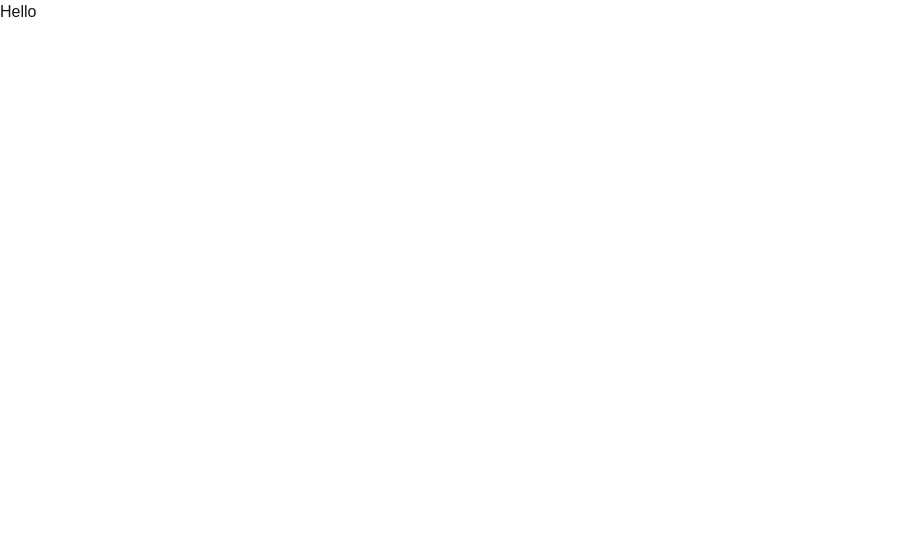
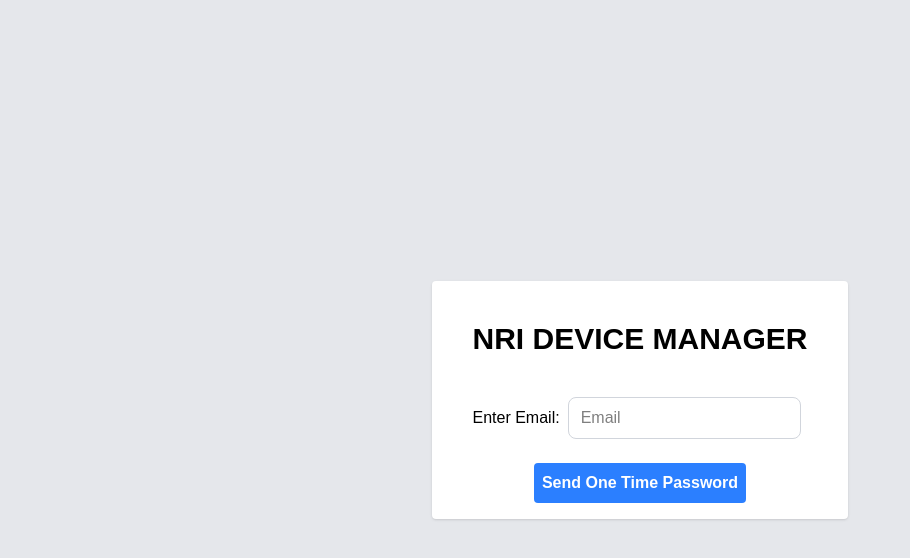
Before and after one commit to J-Isaiah/nri_device_lab, a Next.js app: page /login in a window 1280 px wide. Shown: the top 558 px of the page, without its empty margins (0-910 px from the left). Built offline with nearby package versions, Linux system fonts and the light colour scheme; no server answers.

Commit message:
added otp scrren and logic

```diff
--- a/package.json
+++ b/package.json
@@ -9,6 +9,7 @@
     "lint": "next lint"
   },
   "dependencies": {
+    "@supabase/ssr": "^0.6.1",
     "@supabase/supabase-js": "^2.54.0",
     "next": "15.3.5",
     "react": "^19.0.0",
--- a/src/app/(public)/login/page.tsx
+++ b/src/app/(public)/login/page.tsx
@@ -1,5 +1,78 @@
+"use client";
 import React from "react";
+import { useState } from "react";
+import { createClient } from "@/utils/supabase/browser";
 
-export default function LogIn() {
-    return <h1>Hello</h1>
+export default function Login() {
+  const supabase = createClient();
+  const [userEmail, setUserEmail] = useState("");
+  const [userOtp, setUserOtp] = useState("");
+
+  async function sendOtp(): Promise<void> {
+    const { data, error } = await supabase.auth.signInWithOtp({
+      email: userEmail,
+      options: {
+        emailRedirectTo: "google.com",
+        shouldCreateUser: true,
+      },
+    });
+  }
+  async function verify() {
+    const {
+      data: { session },
+      error,
+    } = await supabase.auth.verifyOtp({
+      email: userEmail,
+      token: userOtp,
+      type: "email",
+    });
+    console.log(session, error);
+  }
+
+  async function handleSubmit(e: React.FormEvent<HTMLFormElement>) {
+    console.log("Submitting form");
+    e.preventDefault();
+    await sendOtp();
+  }
+
+  async function handleInput(event: React.ChangeEvent<HTMLInputElement>) {
+    setUserEmail(event.target.value);
+  }
+
+  return (
+    <main className="flex min-h-screen items-center justify-center bg-gray-200">
+      <div className="bg-white pl-10 pr-10 pt-10 rounded shadow">
+        <div>
+          <h1 className="text-black text-3xl text-center mb-10 font-bold">
+            NRI DEVICE MANAGER
+          </h1>
+        </div>
+        <div className="flex flex-col mb-4">
+          <form onSubmit={handleSubmit}>
+            <label htmlFor="userEmail" className="text-black mr-2">
+              Enter Email:
+            </label>
+            <input
+              type="email"
+              required
+              autoComplete="email"
+              value={userEmail}
+              id="userEmail"
+              onChange={handleInput}
+              className="px-3 py-2 border border-gray-300 rounded-lg focus:outline-none focus:ring-2 focus:ring-blue-500 text-black"
+              placeholder="Email"
+            />
+            <div className="flex justify-center mt-6">
+              <button
+                type="submit"
+                className="bg-blue-500 rounded-sm text-white p-2 font-bold"
+              >
+                Send One Time Password
+              </button>
+            </div>
+          </form>
+        </div>
+      </div>
+    </main>
+  );
 }
--- /dev/null
+++ b/src/utils/supabase/browser.ts
@@ -0,0 +1,8 @@
+import { createBrowserClient } from '@supabase/ssr';
+
+export function createClient() {
+  return createBrowserClient(
+    process.env.NEXT_PUBLIC_SUPABASE_URL!,
+    process.env.NEXT_PUBLIC_SUPABASE_ANON_KEY!
+  );
+}
--- /dev/null
+++ b/src/utils/supabase/server.ts
@@ -0,0 +1,29 @@
+import { createServerClient } from '@supabase/ssr'
+import { cookies } from 'next/headers'
+
+export async function createClient() {
+  const cookieStore = await cookies()
+
+  return createServerClient(
+    process.env.NEXT_PUBLIC_SUPABASE_URL!,
+    process.env.NEXT_PUBLIC_SUPABASE_ANON_KEY!,
+    {
+      cookies: {
+        getAll() {
+          return cookieStore.getAll()
+        },
+        setAll(cookiesToSet) {
+          try {
+            cookiesToSet.forEach(({ name, value, options }) =>
+              cookieStore.set(name, value, options)
+            )
+          } catch {
+            // The `setAll` method was called from a Server Component.
+            // This can be ignored if you have middleware refreshing
+            // user sessions.
+          }
+        },
+      },
+    }
+  )
+}
```
Also changed, not shown: 1 other file (tests, documents, lock files or other folders).
